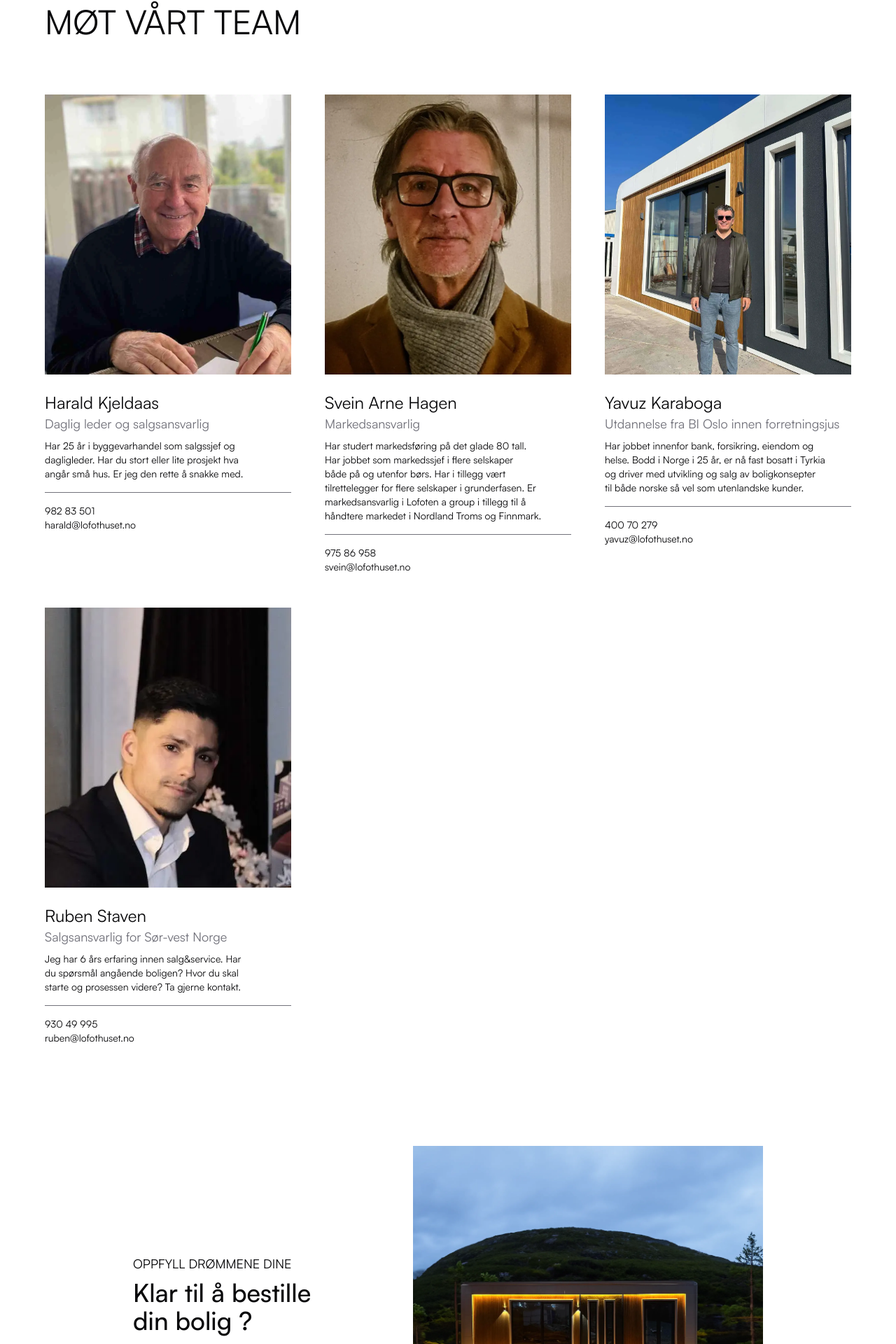
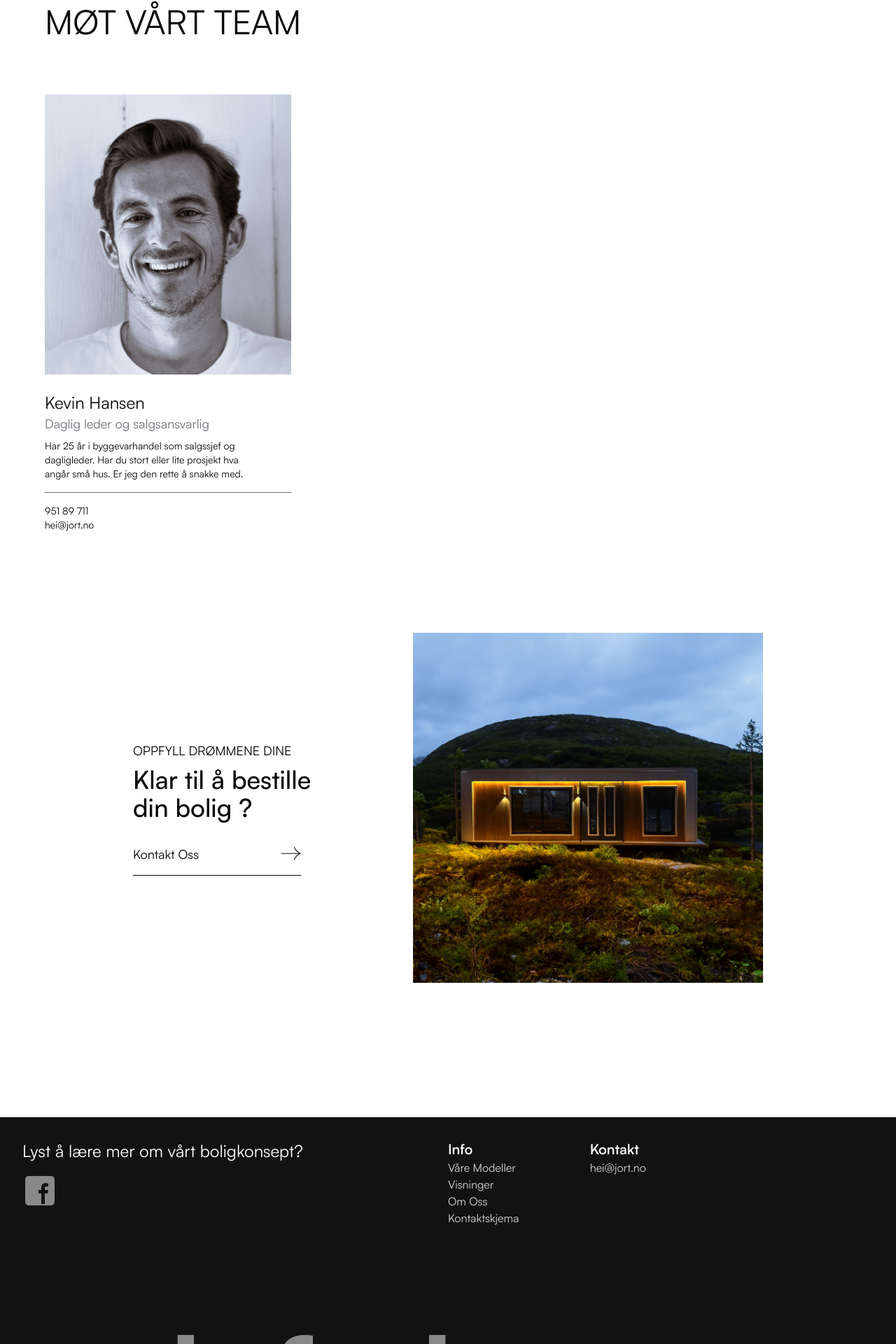
Before and after one commit to tariknh/lofothuset, a Next.js app: page /om-oss in a window 1280 px wide. Shown: the part 1467-3387 px from the top of the page at 70% size. Built offline with nearby package versions, Linux system fonts and the light colour scheme.

Commit message:
No more Lofoten A Group

```diff
--- a/components/header/nav/MobileNav.tsx
+++ b/components/header/nav/MobileNav.tsx
@@ -80,16 +80,14 @@ export default function MobileNav({ open, setOpen }: openStates) {
             Kom i kontakt
           </span>
           <div className="flex flex-col">
-            <span className="text-zinc-400 col-start-1 font-semibold text-base">
+            {/* <span className="text-zinc-400 col-start-1 font-semibold text-base">
               Nord
-            </span>
+            </span> */}
             <span className="font-normal col-start-1 text-base underline-offset-[.6rem] underline decoration-[.01rem] decoration-muted-foreground">
-              <Link href={"mailto:svein@lofothuset.no"}>
-                svein@lofothuset.no
-              </Link>
+              <Link href={"mailto:svein@lofothuset.no"}>hei@jort.no</Link>
             </span>
           </div>
-          <div className="flex flex-col">
+          {/* <div className="flex flex-col">
             <span className="text-zinc-400 col-start-2 font-semibold text-base">
               Sør
             </span>
@@ -108,11 +106,11 @@ export default function MobileNav({ open, setOpen }: openStates) {
                 yavuz@lofothuset.no
               </Link>
             </span>
-          </div>
+          </div> */}
         </motion.div>
-        <span className="row-start-9 font-normal text-sm underline-offset-[.6rem] underline decoration-[.01rem] decoration-muted-foreground">
+        {/* <span className="row-start-9 font-normal text-sm underline-offset-[.6rem] underline decoration-[.01rem] decoration-muted-foreground">
           Syverudveien 1, 3077 Sande
-        </span>
+        </span> */}
       </motion.div>
     </div>
   );
--- a/components/sections/Footer.tsx
+++ b/components/sections/Footer.tsx
@@ -43,11 +43,11 @@ function Footer() {
       </div>
       <div className="text-zinc-300 md:col-start-5 md:row-start-1 ">
         <h2 className="text-xl text-white font-semibold">Kontakt</h2>
-        <h2 className=" text-zinc-500 font-semibold">Sør</h2>
+        {/* <h2 className=" text-zinc-500 font-semibold">Sør</h2> */}
         <h3 className="hover:underline">
-          <Link href={"mailto:harald@lofothuset.no"}>harald@lofothuset.no</Link>
+          <Link href={"mailto:hei@jort.no"}>hei@jort.no</Link>
         </h3>
-        <h3 className="hover:underline mb-2">
+        {/* <h3 className="hover:underline mb-2">
           <Link href={"tel:+4798283501"}>+47 982 83 501</Link>
         </h3>
         <h2 className=" text-zinc-500 font-semibold">Nord</h2>
@@ -63,7 +63,7 @@ function Footer() {
         </h3>
         <h3 className="hover:underline mb-2">
           <Link href={"tel:+4797586958"}>+47 400 70 279</Link>
-        </h3>
+        </h3> */}
       </div>
       <div className="col-span-full tracking-tighter md:row-start-3 text-6xl sm:text-8xl md:text-[8rem] lg:text-[12rem] opacity-50 font-bold text-center">
         <AnimatedLetters singleWord center text="lofothuset" />
@@ -72,9 +72,7 @@ function Footer() {
 
       <div className="flex-wrap sm:flex-row flex col-span-full md:mt-5 row-start-4 w-full justify-evenly sm:justify-between sm:gap-5">
         <div>
-          <span className="text-zinc-400">
-            Lofoten A Group AS. Org nr 930 035 688
-          </span>
+          <span className="text-zinc-400">lofothuset @ 2024</span>
         </div>
         <div className="justify-evenly gap-3 sm:gap-5 flex">
           {/* <span className="underline">Bruksvilkår</span>
--- a/components/sections/OmOss.tsx
+++ b/components/sections/OmOss.tsx
@@ -14,7 +14,7 @@ function OmOss() {
             fokus på detaljer.
           </h2>
           <h3 className="text-xl md:text-2xl max-w-[600px] text-balance font-light lg:text-end">
-            Hos Lofoten A Group kombinerer vi moderne design med bærekraft for å
+            Hos Lofothuset kombinerer vi moderne design med bærekraft for å
             skape unike boliger. Vårt team er dedikert til kvalitet og komfort,
             og skaper ditt drømmehjem med miljøvennlige, effektive løsninger.
             Opplev friheten vårt boligkonsept tilbyr.
@@ -39,11 +39,11 @@ function OmOss() {
         <h2 className="relative text-xl xsm:text-3xl xsm-370:text-2xl mb-4 md:my-6 sm:text-4xl md:text-5xl lg:text-6xl text-balance text-center font-light tracking-tighter max-w-[1200px]">
           <AnimatedLines
             center
-            text="Lofoten A Group tilbyr boliger med moderne arkitektur, som muliggjør liv i drømmemiljøet ditt. Vår erfaring og gjennomtenkte løsninger skaper et ettertraktet boligkonsept."
+            text="Lofothuset tilbyr boliger med moderne arkitektur, som muliggjør liv i drømmemiljøet ditt. Vår erfaring og gjennomtenkte løsninger skaper et ettertraktet boligkonsept."
           />
         </h2>
         <div className="flex justify-center items-center gap-4">
-          <div className="w-[116px] h-[116px] border rounded-full flex justify-center items-center">
+          {/* <div className="w-[116px] h-[116px] border rounded-full flex justify-center items-center">
             <div className="w-[96px] h-[96px] relative">
               <Image
                 src={"/webp/haraldIcon.webp"}
@@ -52,12 +52,12 @@ function OmOss() {
                 className="object-cover"
               />
             </div>
-          </div>
-          <div>
-            <h2 className="text-xl font-normal">Harald Kjeldaas</h2>
+          </div> */}
+          {/* <div>
+            <h2 className="text-xl font-normal">Tarik</h2>
             <h3 className="font-light">Daglig leder,</h3>
             <h3 className="font-light">Lofoten A Group</h3>
-          </div>
+          </div> */}
         </div>
       </div>
     </section>
--- a/components/ui/Animations/AnimatedHero.tsx
+++ b/components/ui/Animations/AnimatedHero.tsx
@@ -156,7 +156,7 @@ export const AnimatedLines = ({
 
 const AnimatedHero = () => {
   return (
-    <motion.div className="flex flex-col overflow-hidden row-start-2 row-span-auto lg:row-start-2 z-50 scroll-m-20 text-5xl font-medium tracking-tight md:text-7xl lg:text-8xl h-fit">
+    <motion.div className="flex flex-col overflow-hidden row-start-2 row-span-auto lg:row-start-2 z-50 scroll-m-20 text-5xl text-balance font-medium tracking-tight md:text-7xl lg:text-8xl h-fit">
       <AnimatedLetters text="Opplev storhet" />
       <AnimatedLetters text="i våre boliger" />
     </motion.div>
--- a/public/Static/Folk.json
+++ b/public/Static/Folk.json
@@ -1,37 +1,12 @@
 {
   "team": [
     {
-      "name": "Harald Kjeldaas",
-      "phone": "98283501",
-      "mail": "harald@lofothuset.no",
+      "name": "Kevin Hansen",
+      "phone": "95189711",
+      "mail": "hei@jort.no",
       "position": "Daglig leder og salgsansvarlig",
       "description": "Har 25 år i byggevarhandel som salgssjef og dagligleder. Har du stort eller lite prosjekt hva angår små hus. Er jeg den rette å snakke med.",
-      "image": "/webp/harald.webp"
-    },
-    {
-      "name": "Svein Arne Hagen",
-      "phone": "97586958",
-      "mail": "svein@lofothuset.no",
-      "position": "Markedsansvarlig",
-      "description": "Har studert markedsføring på det glade 80 tall. Har jobbet som markedssjef i flere selskaper både på og utenfor børs. Har i tillegg vært tilrettelegger for flere selskaper i grunderfasen. Er markedsansvarlig i Lofoten a group i tillegg til å håndtere markedet i Nordland Troms og Finnmark.",
-      "image": "/webp/svein.webp"
-    },
-
-    {
-      "name": "Yavuz Karaboga",
-      "phone": "40070279",
-      "mail": "yavuz@lofothuset.no",
-      "position": "Utdannelse fra BI Oslo innen forretningsjus",
-      "description": "Har jobbet innenfor bank, forsikring, eiendom og helse. Bodd i Norge i 25 år, er nå fast bosatt i Tyrkia og driver med utvikling og salg av boligkonsepter til både norske så vel som utenlandske kunder.",
-      "image": "/webp/yavuz.webp"
-    },
-    {
-      "name": "Ruben Staven",
-      "phone": "93049995",
-      "mail": "ruben@lofothuset.no",
-      "position": "Salgsansvarlig for Sør-vest Norge",
-      "description": "Jeg har 6 års erfaring innen salg&service. Har du spørsmål angående boligen? Hvor du skal starte og prosessen videre? Ta gjerne kontakt.",
-      "image": "/webp/ruben.webp"
+      "image": "/webp/jack.jpg"
     }
   ]
 }
```
Also changed, not shown: public/webp/jack.jpg (added).
